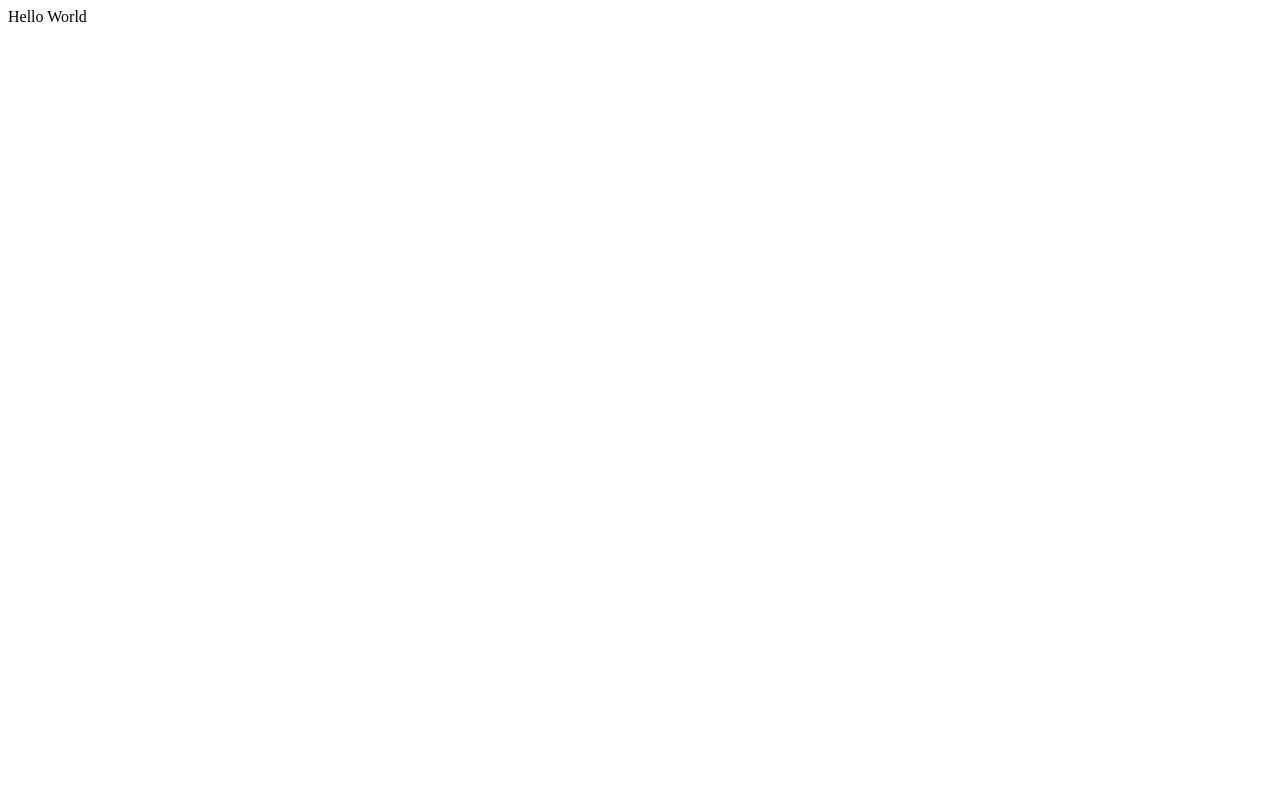
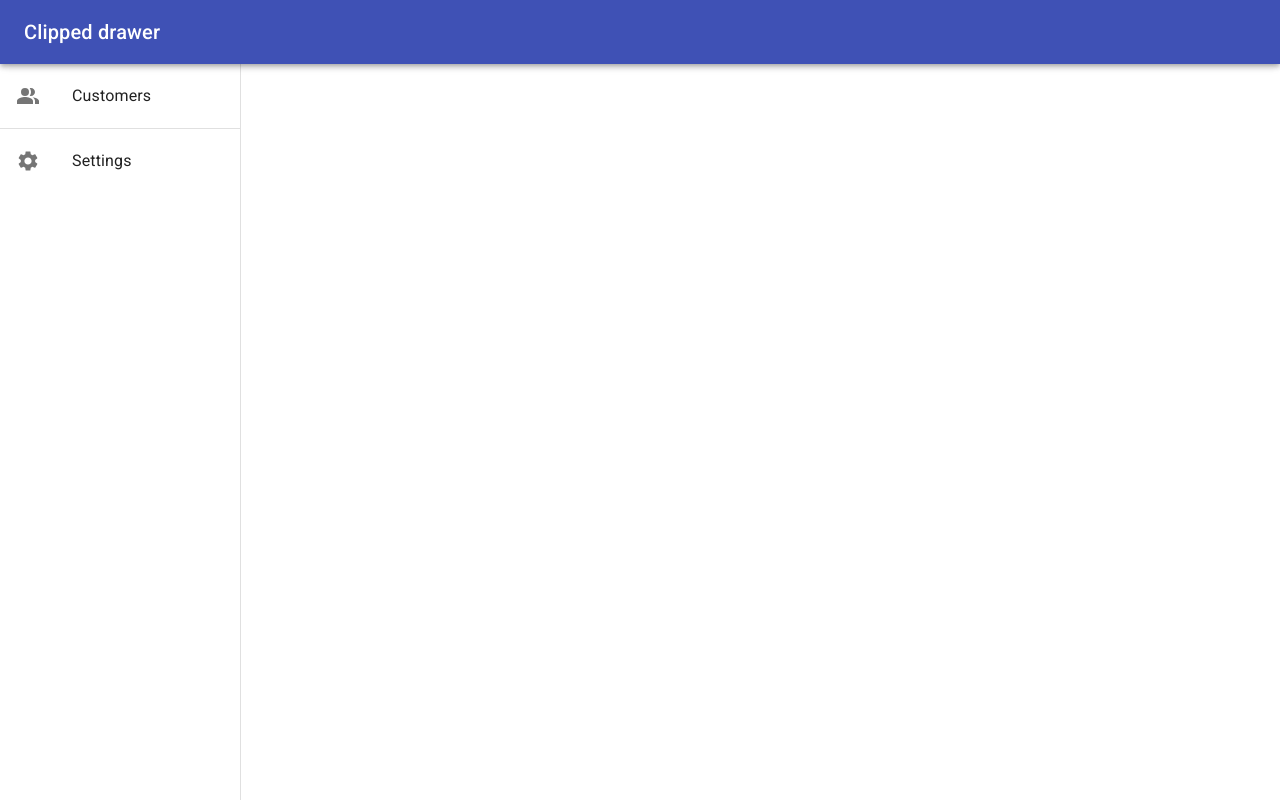
Before and after one commit to NikolaGrujicic/users-search-engine, a React (Create React App) app: page / in a window 1280 px wide. Built offline with nearby package versions, Linux system fonts and the light colour scheme.

Commit message:
added navigation bar and sidebar

```diff
--- a/src/App.jsx
+++ b/src/App.jsx
@@ -1,7 +1,11 @@
 import React from 'react';
+import NavigationBar from './components/navigations/navBar';
+import './styles/_main.scss';
 
 const App = () => (
-  <>Hello World</>
+  <div>
+    <NavigationBar />
+  </div>
 );
 
 export default App;
--- a/src/components/navigations/navBar/index.jsx
+++ b/src/components/navigations/navBar/index.jsx
@@ -1,9 +1,23 @@
 import React from 'react';
+import { AppBar, Toolbar, Typography } from '@material-ui/core';
+import SideNavBar from '../sidebar';
+import useStyles from '../../../styles/muiStyles';
 
-function TopNavBar() {
+const NavigationBar = () => {
+  const classes = useStyles();
+
   return (
-    <div />
+    <div className={classes.root}>
+      <AppBar position="fixed" className={classes.appBar}>
+        <Toolbar>
+          <Typography variant="h6" noWrap>
+            Clipped drawer
+          </Typography>
+        </Toolbar>
+      </AppBar>
+      <SideNavBar />
+    </div>
   );
-}
+};
 
-export default TopNavBar;
+export default NavigationBar;
--- a/src/components/navigations/sideBar/index.jsx
+++ b/src/components/navigations/sideBar/index.jsx
@@ -1,9 +1,29 @@
 import React from 'react';
+import { Divider, Drawer, List, ListItem, ListItemIcon, ListItemText, Toolbar } from '@material-ui/core';
+import PeopleAltIcon from '@material-ui/icons/PeopleAlt';
+import SettingsIcon from '@material-ui/icons/Settings';
 
-function SideNavBar() {
-  return (
-    <div />
-  );
-}
+const SideNavBar = () => (
+  <div>
+    <Drawer variant="permanent">
+      <Toolbar />
+      <div className="drawerContainer">
+        <List>
+          <ListItem button>
+            <ListItemIcon><PeopleAltIcon /></ListItemIcon>
+            <ListItemText className="customer-text">Customers</ListItemText>
+          </ListItem>
+        </List>
+        <Divider />
+        <List>
+          <ListItem button>
+            <ListItemIcon><SettingsIcon /></ListItemIcon>
+            <ListItemText>Settings</ListItemText>
+          </ListItem>
+        </List>
+      </div>
+    </Drawer>
+  </div>
+);
 
 export default SideNavBar;
--- /dev/null
+++ b/src/styles/Sidebar.scss
@@ -0,0 +1,5 @@
+.drawerContainer {
+    overflow: 'auto';
+    width: 240px;
+    z-index: 1;
+}
--- a/src/styles/_main.scss
+++ b/src/styles/_main.scss
@@ -0,0 +1,3 @@
+
+@import './navbar.scss';
+@import './sidebar.scss';
--- /dev/null
+++ b/src/styles/muiStyles/index.js
@@ -0,0 +1,18 @@
+import { makeStyles } from '@material-ui/core';
+
+const useStyles = makeStyles(theme => ({
+  root: { display: 'flex' },
+  appBar: { zIndex: theme.zIndex.drawer + 1 },
+  drawer: {
+    width: 240,
+    flexShrink: 0,
+  },
+  drawerPaper: { width: 240 },
+  drawerContainer: { overflow: 'auto' },
+  content: {
+    flexGrow: 1,
+    padding: theme.spacing(3),
+  },
+}));
+
+export default useStyles;
```
Also changed, not shown: src/styles/Navbar.scss (added).
